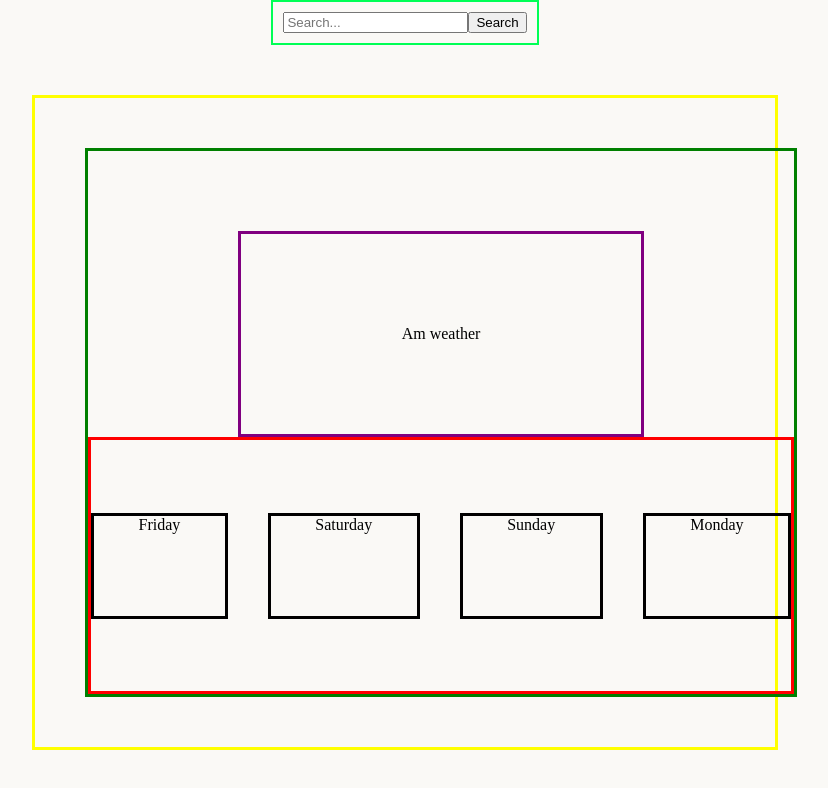
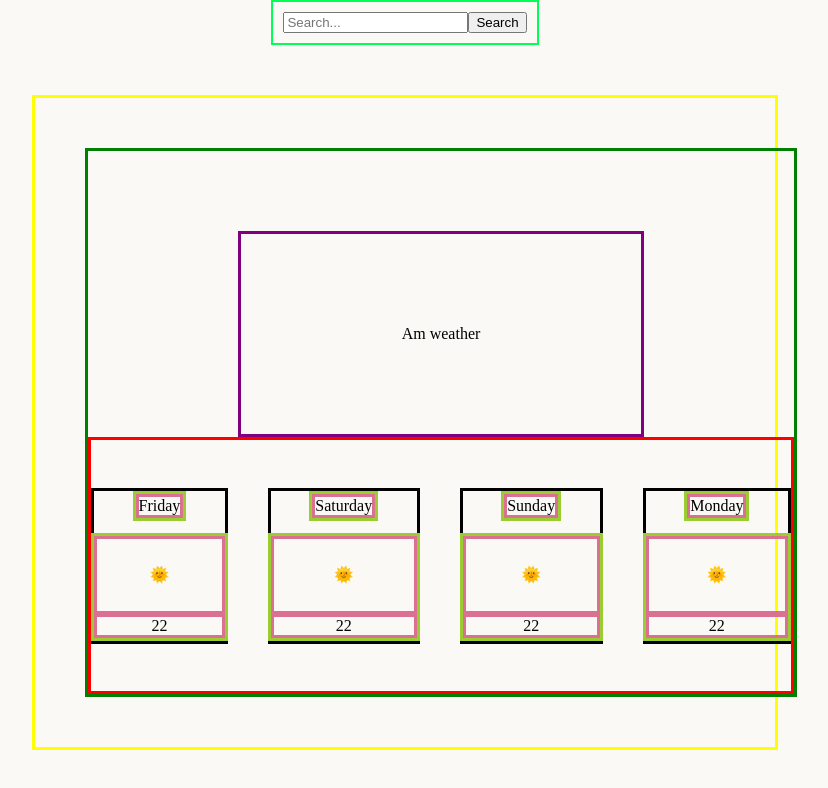
Before and after one commit to Hicku/React-weather-app, a React (Create React App) app: page / in a window 1280 px wide. Shown: the top 788 px of the page, without its empty margins (235-1063 px from the left). Built offline with nearby package versions, Linux system fonts and the light colour scheme.

Commit message:
extra css and day data added

```diff
--- a/src/components/DayData.js
+++ b/src/components/DayData.js
@@ -3,7 +3,13 @@ import React from "react";
 export default function DayData({ day }) {
   return (
     <div className="data-container">
-      <div>{day}</div>
+      <div className="day-name-data-container">
+        <div className="day-of-week-data">{day}</div>
+      </div>
+      <div className="emo-temp-data-container">
+        <div className="emoji-data">&#x1F31E; </div>
+        <div className="temperature-data">22</div>
+      </div>
     </div>
   );
 }
--- a/src/index.css
+++ b/src/index.css
@@ -66,8 +66,41 @@ body {
 
 .data-container {
   display: flex;
+  flex-direction: column;
   justify-content: center;
+  align-items: center;
   flex-grow: 1;
-  height: 100px;
+  gap: 12px;
+  height: 150px;
   border: 3px solid black;
 }
+
+.day-name-data-container {
+  border: 3px solid yellowgreen;
+}
+
+.day-of-week-data {
+  border: 3px solid palevioletred;
+}
+
+.emo-temp-data-container {
+  display: flex;
+  flex-direction: column;
+  height: 300px;
+  width: 100%;
+  border: 3px solid yellowgreen;
+}
+
+.temperature-data {
+  display: flex;
+  justify-content: center;
+  border: 3px solid palevioletred;
+}
+
+.emoji-data {
+  display: flex;
+  justify-content: center;
+  align-items: center;
+  border: 3px solid palevioletred;
+  flex-grow: 1;
+}
```
